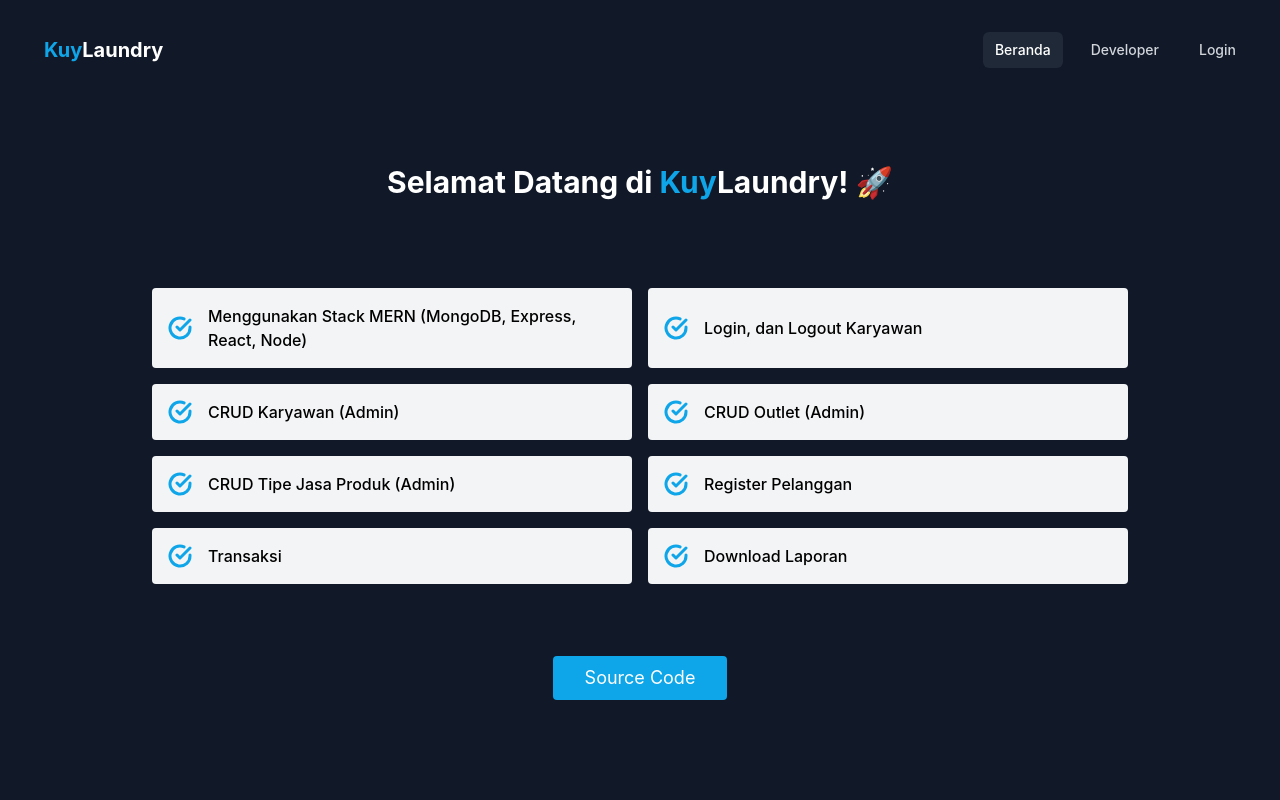
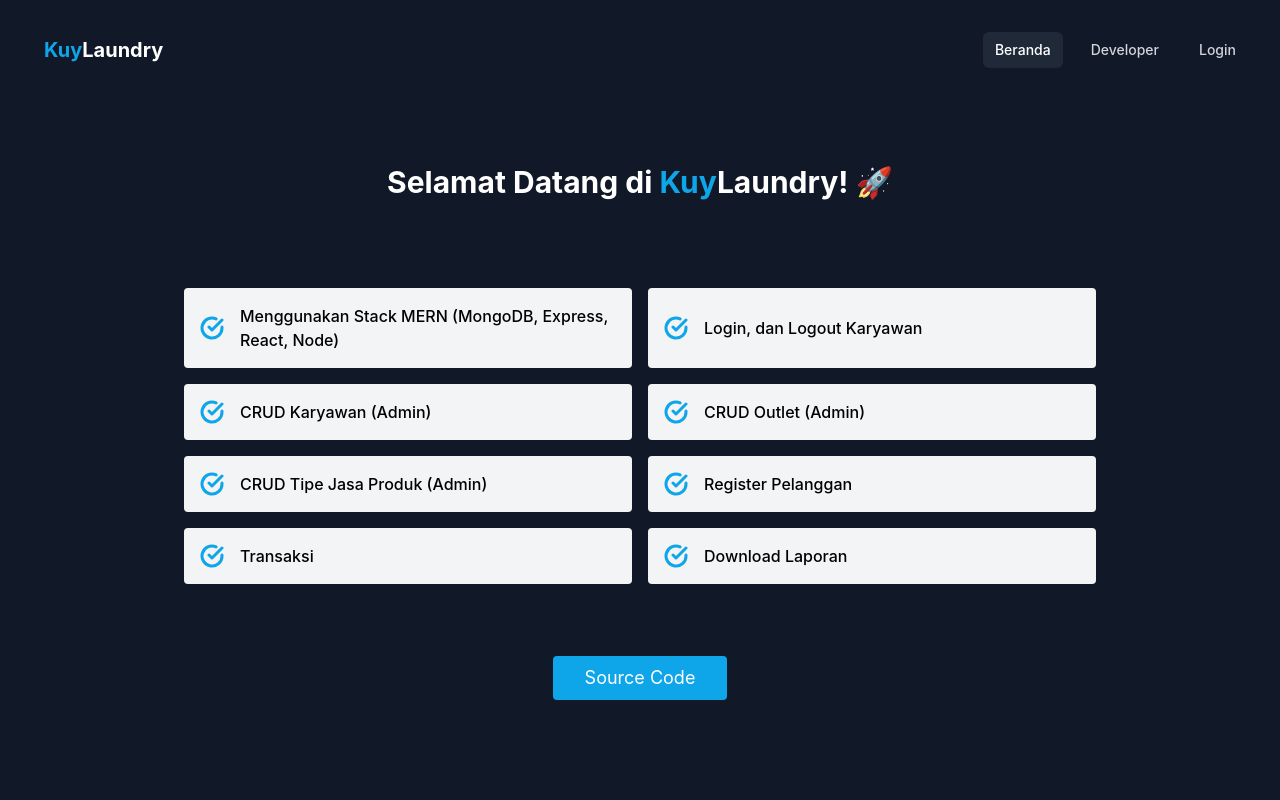
Before and after one commit to nuflakbrr/KuyLaundry, a React (Vite) app: page / in a window 1280 px wide. Shown: the top 800 px of the page. Built offline with nearby package versions, Linux system fonts and the light colour scheme.

Commit message:
add px to landing page

```diff
--- a/src/pages/Home.jsx
+++ b/src/pages/Home.jsx
@@ -5,7 +5,7 @@ export default function Home() {
     return (
         <div className='bg-gray-900'>
             <Navbar />
-            <section className='text-white body-font'>
+            <section className='text-white body-font px-10'>
                 <div className='container px-5 py-16 mx-auto'>
                     <div className='text-center mb-20'>
                         <h1 className='sm:text-3xl text-2xl font-bold text-center title-font text-white mb-4'>Selamat Datang di <span className='text-sky-500'>Kuy</span>Laundry! 🚀</h1>
```
